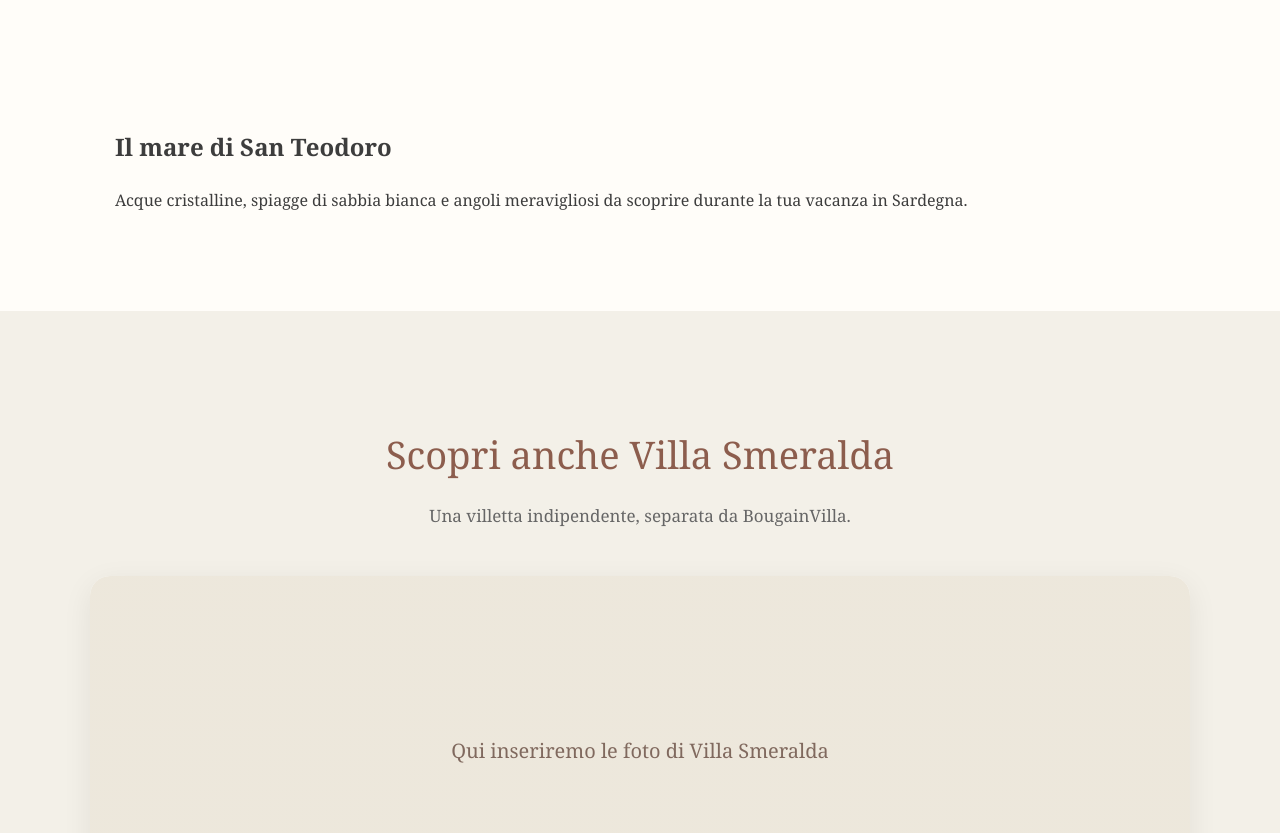
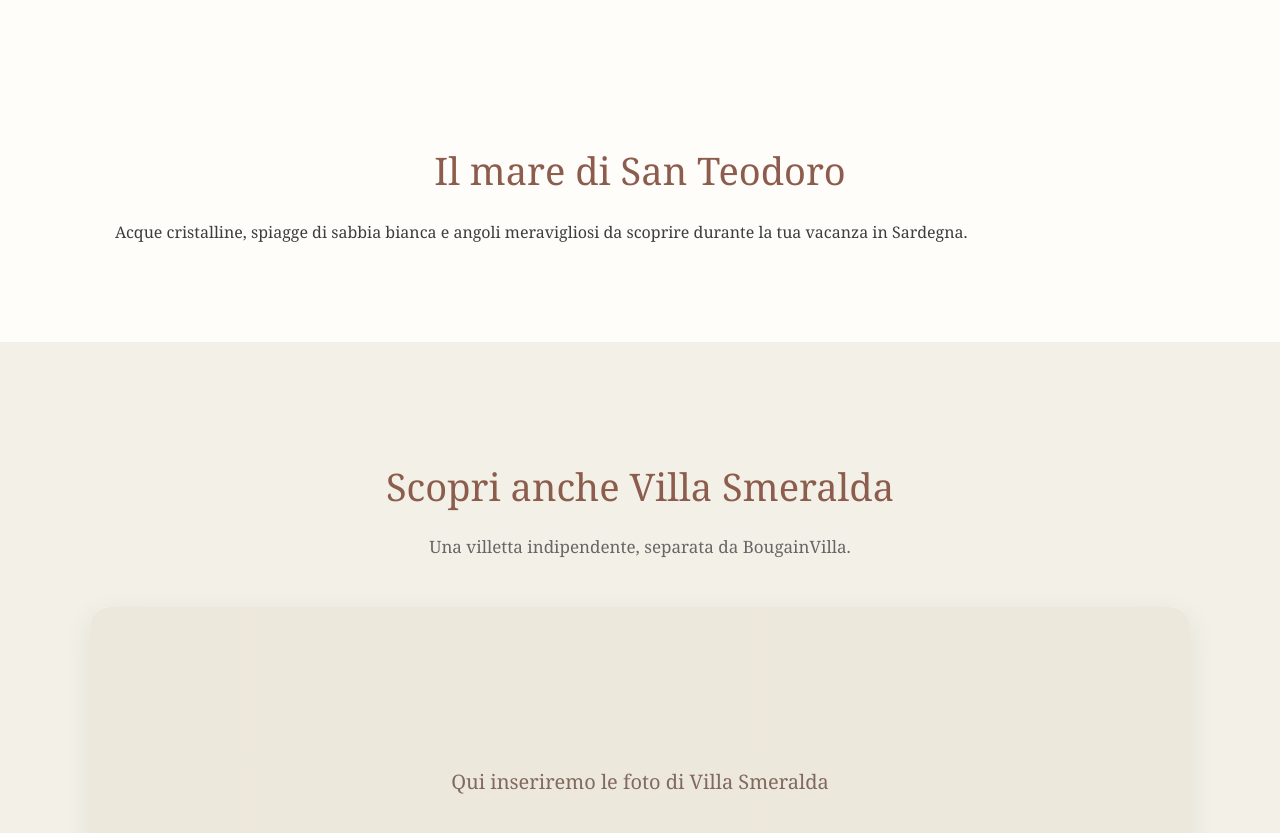
Before and after one commit to BougainVilla34/bougainvilla, a plain HTML site: page index.html in a window 1280 px wide. Shown: the part 10160-10993 px from the top of the page. Drawn offline with Linux system fonts and the light colour scheme.

Commit message:
Update index.html

```diff
--- a/index.html
+++ b/index.html
@@ -448,11 +448,12 @@
   </section>
 
 <section>
-  <h2>Il mare di San Teodoro</h2>
+  <h2 class="section-title"> Il mare di San Teodoro</h2>
   <p>
     Acque cristalline, spiagge di sabbia bianca e angoli meravigliosi da scoprire
     durante la tua vacanza in Sardegna.
   </p>
+
 </section>
 
       <section id="smeralda" class="villa">
```
